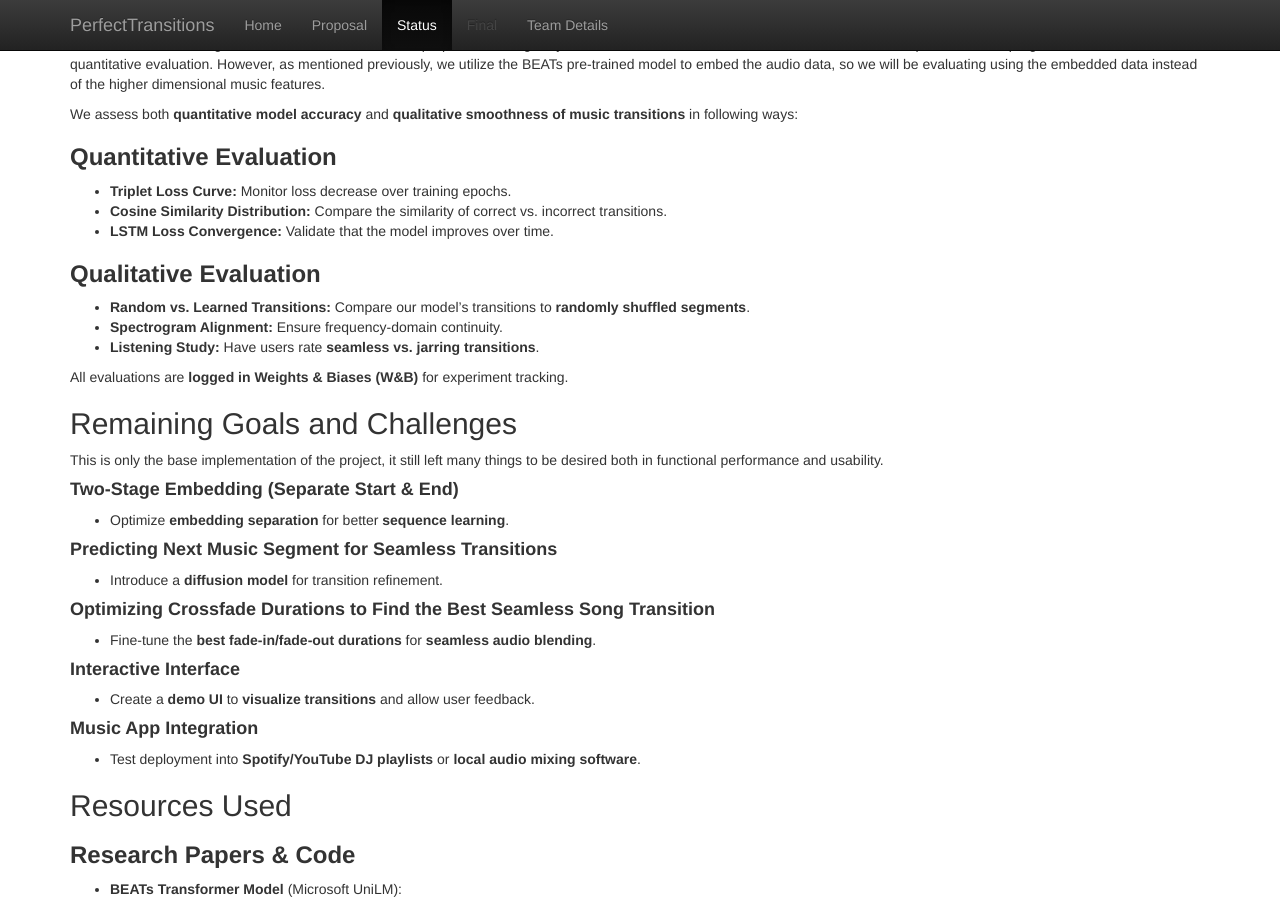
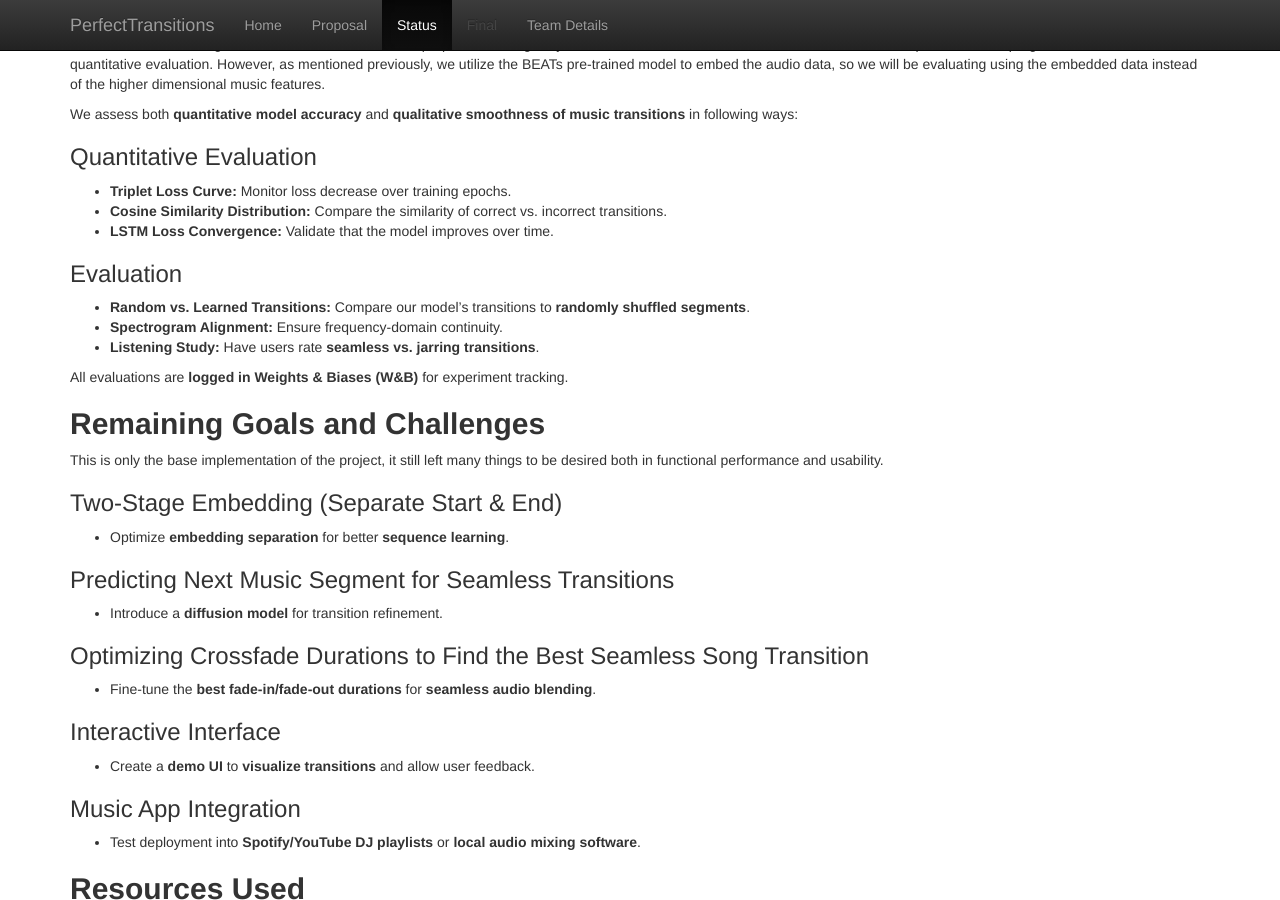
Before and after one commit to Ilya2000Klimov/PerfectTransitions, a Jekyll site: the page built from docs/status.md, in a window 1280 px wide and 900 px high, scrolled down 2456 px. Built offline with Jekyll 4.4.1, drawn with Linux system fonts in a browser that asks for light colours; formulas are drawn with MathJax 3.

Commit message:
Added paragraphs to status.md and reformatted it.

```diff
--- a/docs/status.md
+++ b/docs/status.md
@@ -22,10 +22,10 @@
 The dataset consists of **full-length songs** (from the **FMA dataset**), which are preprocessed by **segmenting them into 20-30 second clips** with **overlapping context** to preserve musical continuity. The final goal is to deploy this model for **automatic DJing, playlist blending, and AI-generated song transitions**.
 
 
-## Approach
+## **Approach**
 The goal is to create a seamless transition between two songs, as if they were part of the same piece. To create such a transition, we must identify a song whose beginning complements the ending of the previous song, making them sound unified.
 
-### **1. Feature Extraction Using BEATs Iteration 3**
+### 1. Feature Extraction Using BEATs Iteration 3
 Music data are highly complex and has a high-dimensional feature space, it includes multiple features such as timbre, tone, tempo, mood, key, progression scale, and etc...
 
 In order to simplify the high-dimensional feature space and extract data that are easier to process, we used embedding to reduce the dimensionality while preserving the essential characteristics of the music.
@@ -46,7 +46,7 @@
 - Embeddings are extracted and stored in **/NFS/dataset/embeddings/**.
 - A **checkpointing system** ensures the process resumes from where it left off if interrupted.
 
-### **2. Training the LSTM for Transition Prediction**
+### 2. Training the LSTM for Transition Prediction
 To achieve a seamless transition, we need to determine what group of songs, when paired with the ending of the previous track, will blend seamlessly.
 
 To address this challenge, we decided to train an AI model that predicts how a song will continue based on a given section. We adopted the Long Short-Term Memory (LSTM) model to train on music/audio data, enabling it to forecast the continuation of input audio clips.
@@ -78,7 +78,7 @@
 
 <img src="./res/Project_outline.jpg" alt="Project Outline" width="852" height="602">
 
-### **3. Transition Matching & Deployment**
+### 3. Transition Matching & Deployment
 
 After training, the model will take a clip’s final embedding and produce the predicted continuing segment. Then the model will use FAISS(Facebook AI Similarity Search) to find the nearest neighbor of the predicted continuing segment in vector space. In this case, it will find the song that matches the most closely with the model predicted continuing segment. ONNX & PyTorch JIT are explored for fast inference deployment.
 
@@ -86,7 +86,7 @@
 - **FAISS (Facebook AI Similarity Search)** is used for **efficient retrieval**.
 - **ONNX & PyTorch JIT** are explored for **fast inference deployment**.
 
-### **4. Evaluation Metrics**
+### 4. Evaluation Metrics
 <!-- Might include 2 parts: how well the AI predict the continuation of the song and how well the actual transition worked -->
 
 
@@ -111,7 +111,7 @@
 sufficient details so that most of your approach is reproducible by a reader. You're encouraged
 to use figures for this, as appropriate, e.g. as we used in the exercises. -->
 
-## Evaluation
+## **Evaluation**
 
 <!-- An important aspect of your project, as we mentioned in the beginning, is
 evaluating your project. Be clear and precise about describing the evaluation setup, for both
@@ -124,13 +124,13 @@
 
 We assess both **quantitative model accuracy** and **qualitative smoothness of music transitions** in following ways:
 
-### **Quantitative Evaluation**
+### Quantitative Evaluation
 
 - **Triplet Loss Curve:** Monitor loss decrease over training epochs.
 - **Cosine Similarity Distribution:** Compare the similarity of correct vs. incorrect transitions.
 - **LSTM Loss Convergence:** Validate that the model improves over time.
 
-### **Qualitative Evaluation**
+### Evaluation
 
 - **Random vs. Learned Transitions:** Compare our model’s transitions to **randomly shuffled segments**.
 - **Spectrogram Alignment:** Ensure frequency-domain continuity.
@@ -139,7 +139,7 @@
 All evaluations are **logged in Weights & Biases (W&B)** for experiment tracking.
 
 
-## Remaining Goals and Challenges
+## **Remaining Goals and Challenges**
 <!-- In a few paragraphs, describe your goals for the remainder
 of the quarter. At the very least, describe how you consider your prototype to be limited,
 and what you want to add to make it a complete contribution. Note that if you think your
@@ -152,28 +152,28 @@
 overcome them. -->
 This is only the base implementation of the project, it still left many things to be desired both in functional performance and usability.
 
-#### **Two-Stage Embedding (Separate Start & End)**
+### Two-Stage Embedding (Separate Start & End)
 
 - Optimize **embedding separation** for better **sequence learning**.
 
-#### **Predicting Next Music Segment for Seamless Transitions**
+### Predicting Next Music Segment for Seamless Transitions
 
 - Introduce a **diffusion model** for transition refinement.
 
-#### **Optimizing Crossfade Durations to Find the Best Seamless Song Transition**
+### Optimizing Crossfade Durations to Find the Best Seamless Song Transition
 
 - Fine-tune the **best fade-in/fade-out durations** for **seamless audio blending**.
 
-#### **Interactive Interface**
+### Interactive Interface
 
 - Create a **demo UI** to **visualize transitions** and allow user feedback.
 
-#### **Music App Integration**
+### Music App Integration
 
 - Test deployment into **Spotify/YouTube DJ playlists** or **local audio mixing software**.
 
 
-## Resources Used
+## **Resources Used**
 
 <!-- Mention all the resources that you found useful in writing your implemen-
 tation. This should include everything like code documentation, AI/ML libraries, source
@@ -181,7 +181,7 @@
 important to report the sources that are crucial to your project. One aspect that does need to
 be comprehensive is a description of any use you made of AI tools. -->
 
-### **Research Papers & Code**
+### Research Papers & Code
 
 - **BEATs Transformer Model** (Microsoft UniLM):
   - [GitHub](https://github.com/microsoft/unilm/tree/master/beats)
@@ -191,7 +191,7 @@
   - [Faiss: Facebook AI Similarity Search](https://github.com/facebookresearch/faiss)
   - [Shazam Music Processing Fingerprinting and Recognition] (https://www.toptal.com/algorithms/shazam-it-music-processing-fingerprinting-and-recognition)
 
-### **Libraries & Tools**
+### Libraries & Tools
 
 - **Torch + Torchaudio** (Feature extraction, LSTM training)
 - **FAISS** (Fast similarity retrieval)
@@ -199,7 +199,7 @@
 - **SLURM + HPC Cluster** (Model training)
 - **Weights & Biases (W&B)** (Experiment logging)
 
-### **Infrastructure**
+### Infrastructure
 
 - **Dataset:** FMA (Full-Sized Songs)
 - **Cluster:** **Nvidia A100 & V100 GPUs, 100Gb/s InfiniBand**
```
